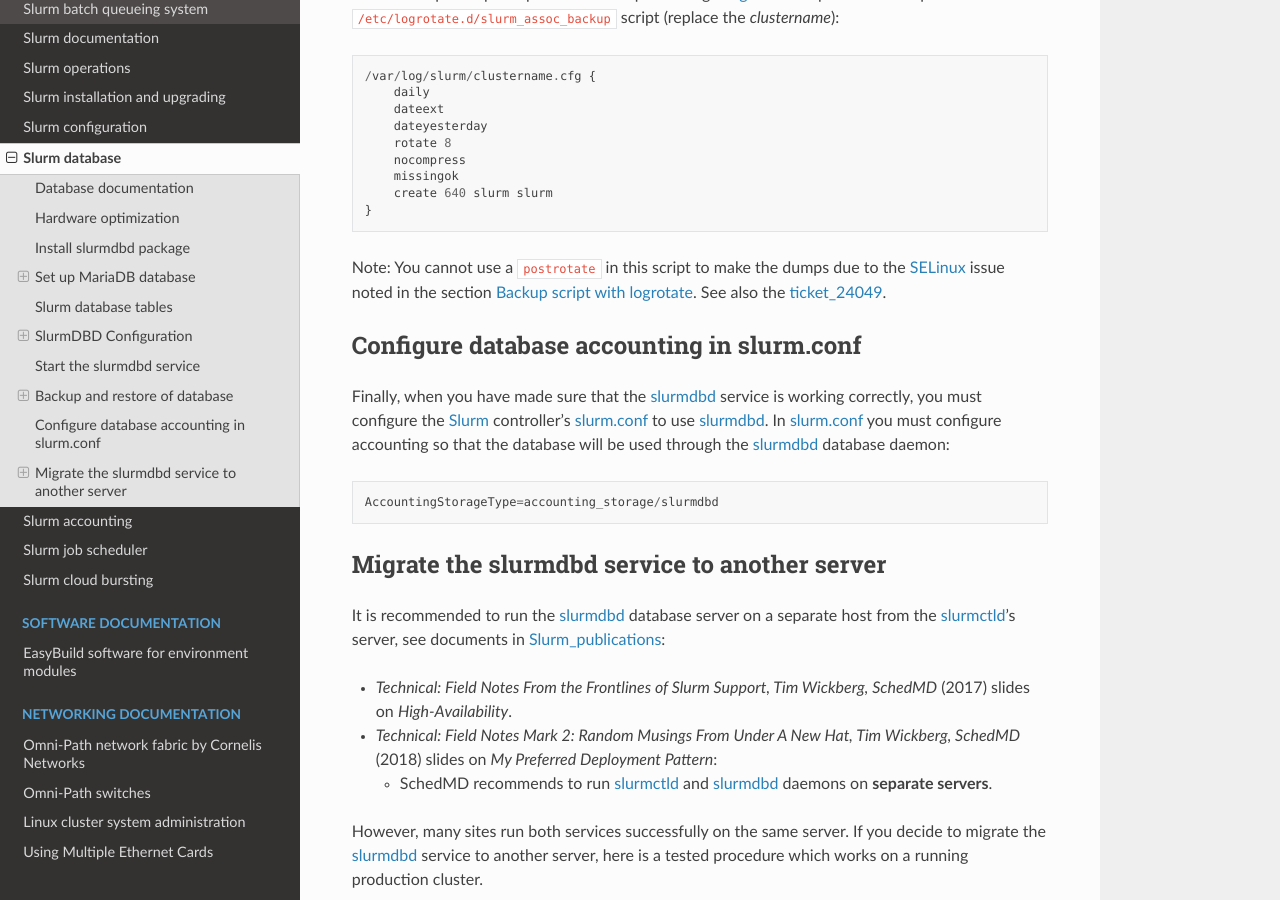
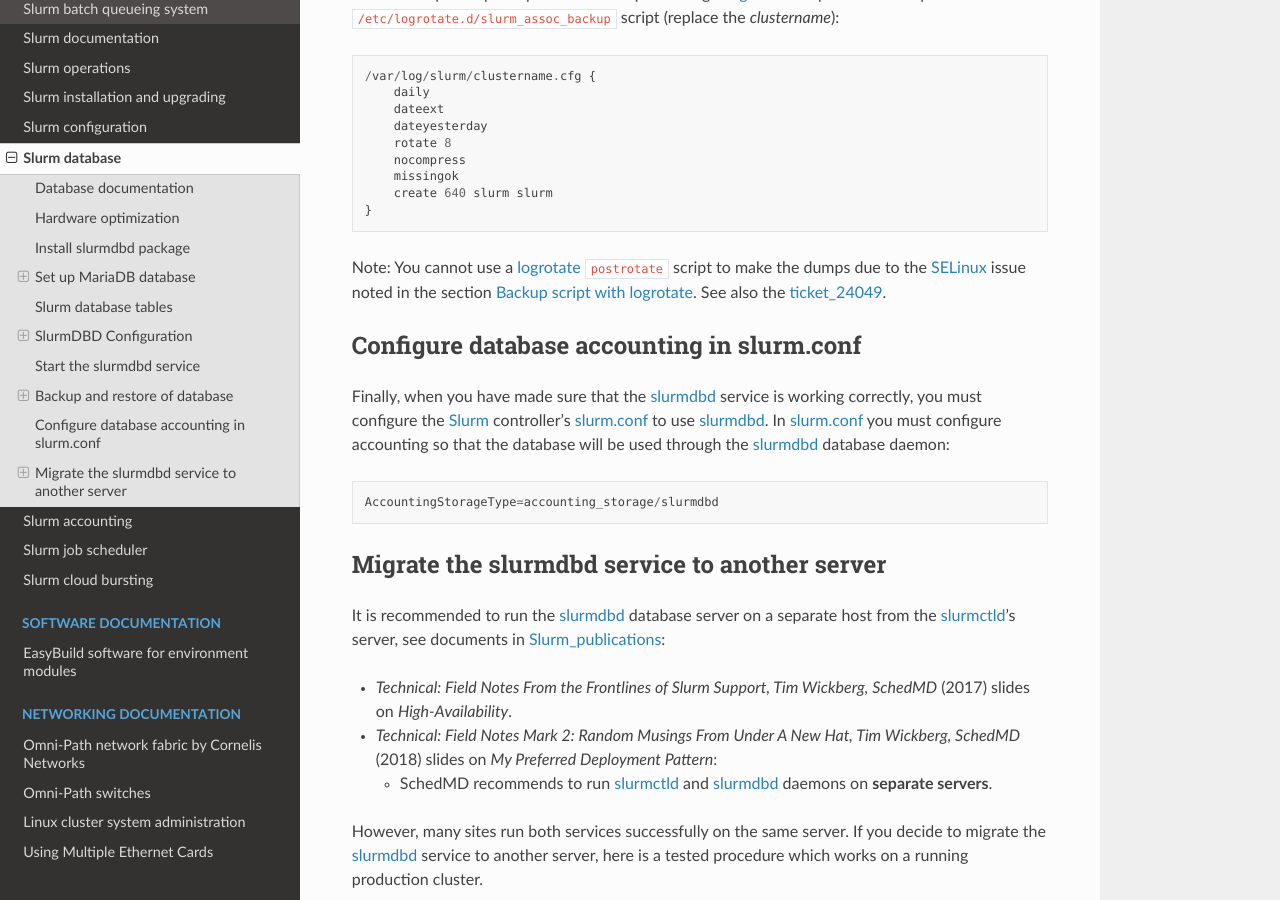
Before and after one commit to OleHolmNielsen/Niflheim_system, a Sphinx documentation site: the page built from docs/Slurm_database.rst, in a window 1280 px wide and 900 px high, scrolled down 15584 px. Built offline with Sphinx 7.4.7 and the Read the Docs theme 3.1.0, drawn with Linux system fonts in a browser that asks for light colours.

Commit message:
Minor edit

```diff
--- a/docs/Slurm_database.rst
+++ b/docs/Slurm_database.rst
@@ -689,7 +689,7 @@
       create 640 slurm slurm
   }
 
-Note: You cannot use a ``postrotate`` in this script to make the dumps due to the SELinux_ issue noted
+Note: You cannot use a logrotate_ ``postrotate`` script to make the dumps due to the SELinux_ issue noted
 in the section :ref:`logrotate_backup_script`.
 See also the ticket_24049_.
 
```
